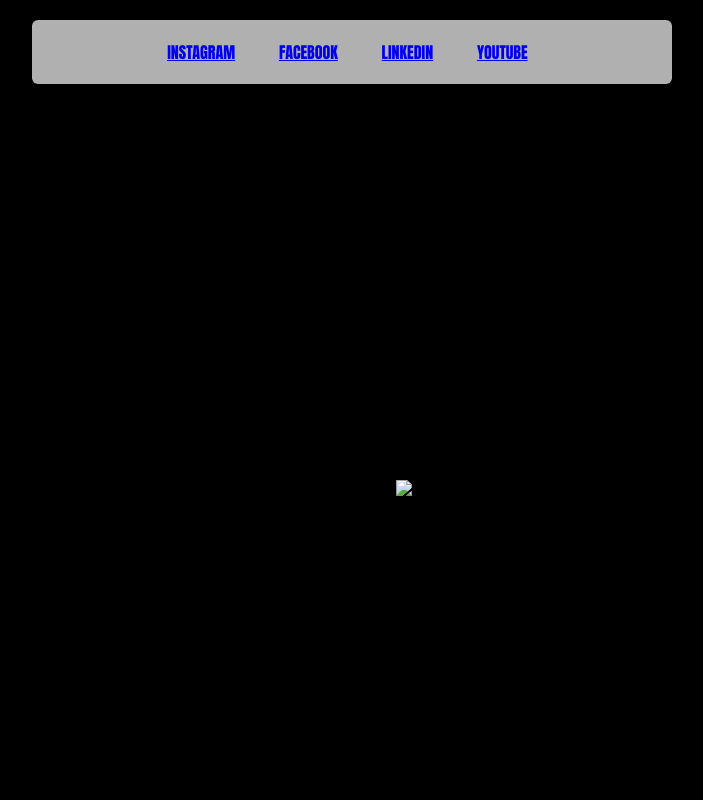
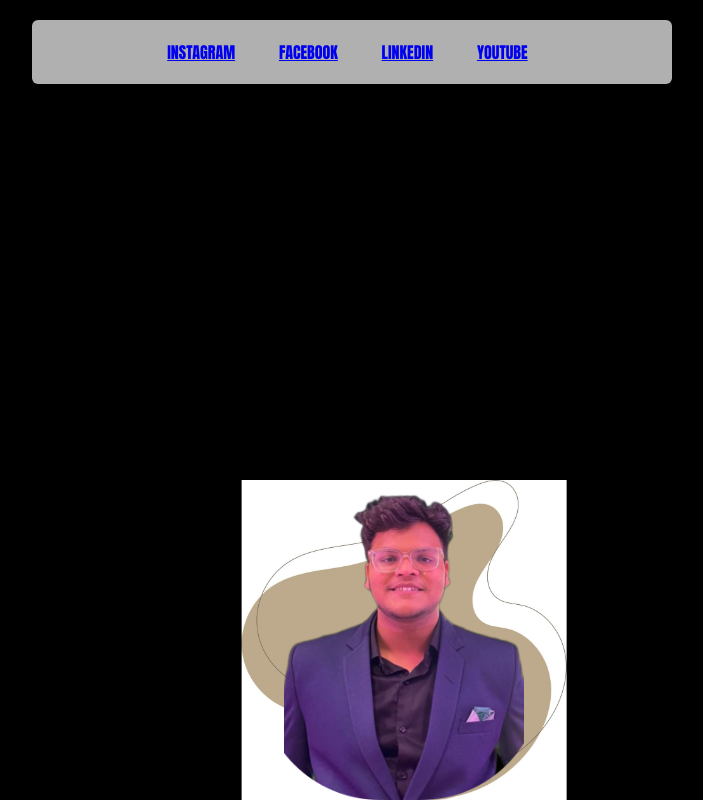
Before and after one commit to lakshya-klr/BAF_project, a plain HTML site: page udit_port.html in a window 1280 px wide. Shown: the whole page, without its empty margins (288-991 px from the left). Drawn offline with Linux system fonts and the light colour scheme.

Commit message:
small change

```diff
--- a/udit_port.html
+++ b/udit_port.html
@@ -21,8 +21,8 @@
         </nav>
     </div>
     <div class="images">
-        <img src="./beige_bg.png" class="shape">
-        <img src="./result.png" class-="face"    >okay
+        <img src="./images/beige_bg.png" class="shape">
+        <img src="./result5.png" class-="face"    >okay
     </div>
 </body>
 </html>
```
